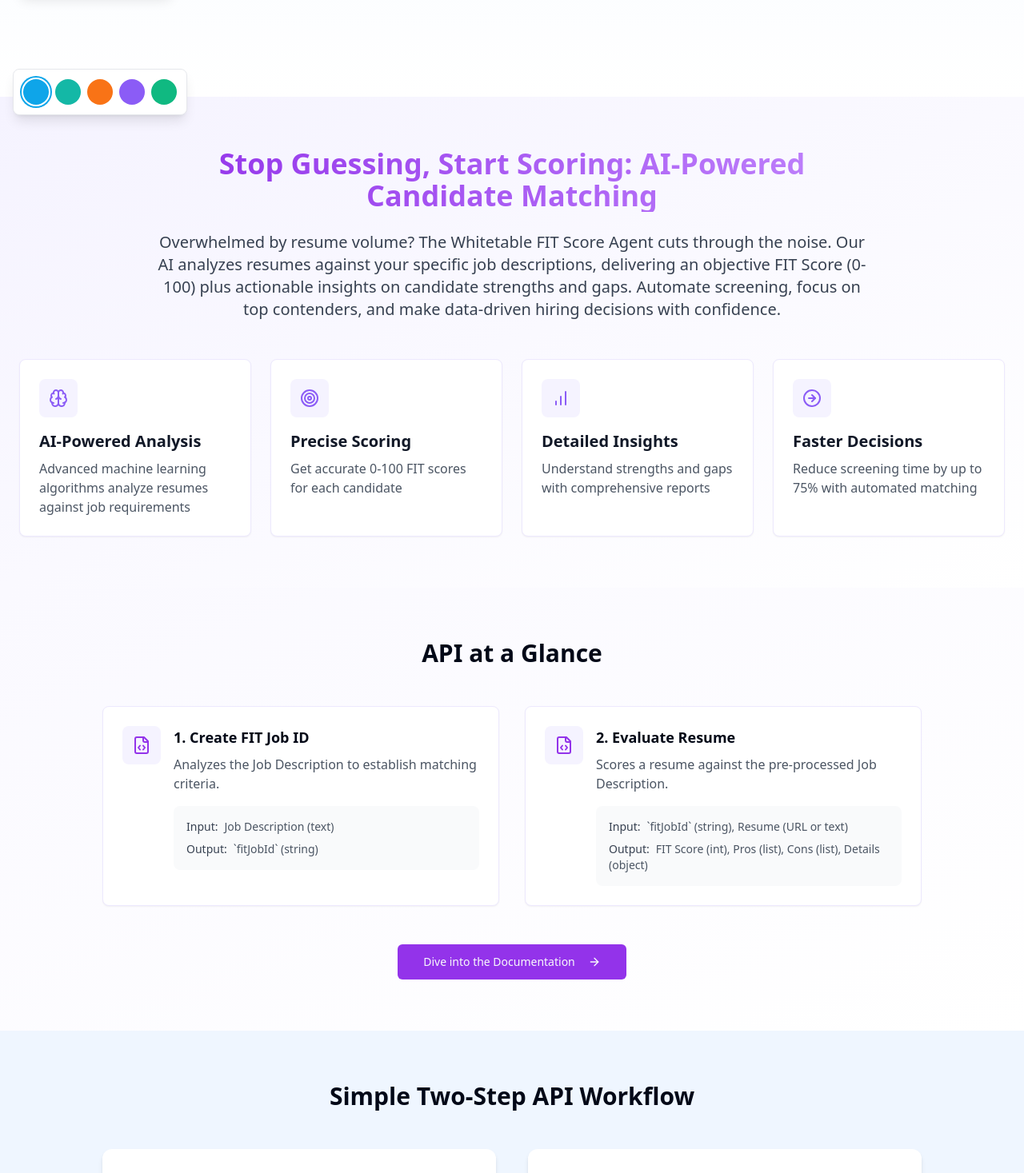
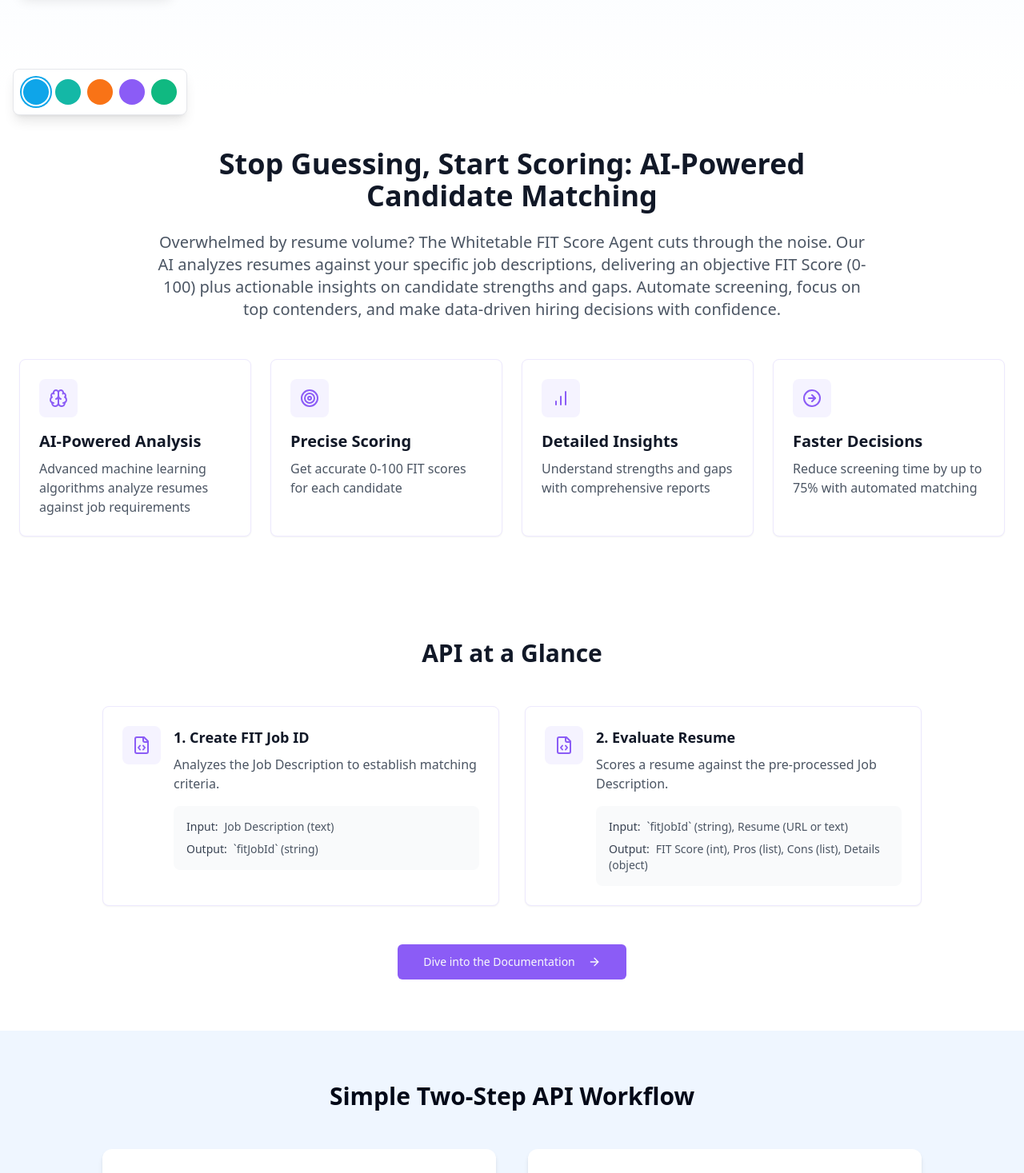
Before and after one commit to kamalkantgupta/temp, a React (Vite) app: page /fit-score-agent in a window 1280 px wide. Shown: the part 640-2107 px from the top of the page at 80% size. Built offline with nearby package versions, Linux system fonts and the light colour scheme.

Commit message:
Refactor: Apply consistent theme to internal pages
Apply the same theme and styling to internal pages as the homepage, including card colors and icon colors. Remove gradients and use a consistent, modern look.

```diff
--- a/src/components/InternalHeroSection.tsx
+++ b/src/components/InternalHeroSection.tsx
@@ -30,7 +30,7 @@ const InternalHeroSection = ({
   children
 }: InternalHeroProps) => {
   return (
-    <section className="w-full py-16 md:py-24 bg-gradient-to-b from-purple-50 to-white dark:from-gray-900 dark:to-gray-950">
+    <section className="w-full py-16 md:py-24 bg-white dark:bg-gray-950">
       <div className="container mx-auto px-4 md:px-6">
         <div className="grid grid-cols-1 md:grid-cols-2 gap-12 items-center">
           <div className="space-y-6 animate-fade-in-up">
@@ -39,10 +39,10 @@ const InternalHeroSection = ({
             >
               {tagText}
             </div>
-            <h1 className="text-4xl md:text-5xl font-bold leading-tight bg-gradient-to-r from-purple-600 to-purple-400 bg-clip-text text-transparent">
+            <h1 className="text-4xl md:text-5xl font-bold leading-tight text-gray-900 dark:text-white">
               {headline}
             </h1>
-            <p className="text-lg md:text-xl text-gray-700 dark:text-gray-300">
+            <p className="text-lg md:text-xl text-gray-600 dark:text-gray-300">
               {subheadline}
             </p>
             <div className="flex flex-wrap gap-4">
@@ -51,7 +51,7 @@ const InternalHeroSection = ({
                 <ArrowRight className="ml-2 h-4 w-4" />
               </Button>
               {secondaryCta && (
-                <Button variant="outline" className="border-purple-300 text-purple-600 hover:bg-purple-50">
+                <Button variant="outline" className="border-purple-200 text-purple-600 hover:bg-purple-50 dark:border-purple-800 dark:text-purple-400 dark:hover:bg-purple-900/20">
                   {secondaryCta.text}
                 </Button>
               )}
--- a/src/components/sections/ApiRequestsOverview.tsx
+++ b/src/components/sections/ApiRequestsOverview.tsx
@@ -25,22 +25,22 @@ const ApiRequestsOverview = ({
   cta,
 }: ApiRequestsOverviewProps) => {
   return (
-    <section className="w-full py-16 bg-gradient-to-br from-purple-50/50 to-white dark:from-gray-900 dark:to-gray-950">
+    <section className="w-full py-16 bg-white dark:bg-gray-950">
       <div className="container mx-auto px-4 md:px-6">
         <div className="text-center mb-12">
-          <h2 className="text-3xl font-bold mb-4">{title}</h2>
+          <h2 className="text-3xl font-bold mb-4 text-gray-900 dark:text-white">{title}</h2>
         </div>
 
         <div className="grid grid-cols-1 md:grid-cols-2 gap-8 max-w-5xl mx-auto">
           {apis.map((api, index) => (
-            <Card key={index} className="overflow-hidden border-purple-100 dark:border-purple-900/50">
+            <Card key={index} className="overflow-hidden border-purple-100 dark:border-purple-900/50 hover:shadow-lg transition-shadow duration-300">
               <CardContent className="p-6">
                 <div className="flex items-start gap-4">
                   <div className="p-3 rounded-lg bg-purple-50 dark:bg-purple-900/30">
-                    <FileCode className="h-6 w-6 text-purple-600 dark:text-purple-400" />
+                    <FileCode className="h-6 w-6 text-purple-500" />
                   </div>
                   <div className="flex-1">
-                    <h3 className="text-lg font-semibold mb-2">{api.name}</h3>
+                    <h3 className="text-lg font-semibold mb-2 text-gray-900 dark:text-white">{api.name}</h3>
                     <p className="text-gray-600 dark:text-gray-300 mb-4">{api.description}</p>
                     <div className="space-y-2 bg-gray-50 dark:bg-gray-900/50 p-4 rounded-lg text-sm">
                       <div>
@@ -62,7 +62,7 @@ const ApiRequestsOverview = ({
         <div className="text-center mt-12">
           <Button
             size="lg"
-            className="bg-purple-600 hover:bg-purple-700"
+            className="bg-purple-500 hover:bg-purple-600"
             asChild
           >
             <a href={cta.link}>
--- a/src/components/sections/OverviewSection.tsx
+++ b/src/components/sections/OverviewSection.tsx
@@ -35,13 +35,13 @@ const OverviewSection = ({
   ];
 
   return (
-    <section className="w-full py-16 bg-gradient-to-br from-purple-50 to-white dark:from-gray-950 dark:to-gray-900">
+    <section className="w-full py-16 bg-white dark:bg-gray-950">
       <div className="container mx-auto px-4 md:px-6">
         <div className="max-w-4xl mx-auto text-center mb-12">
-          <h2 className="text-3xl md:text-4xl font-bold bg-gradient-to-r from-purple-600 to-purple-400 bg-clip-text text-transparent mb-6">
+          <h2 className="text-3xl md:text-4xl font-bold text-gray-900 dark:text-white mb-6">
             {title}
           </h2>
-          <p className="text-lg md:text-xl text-gray-700 dark:text-gray-300 leading-relaxed">
+          <p className="text-lg md:text-xl text-gray-600 dark:text-gray-300 leading-relaxed">
             {description}
           </p>
         </div>
@@ -53,7 +53,7 @@ const OverviewSection = ({
                 <div className="mb-4 bg-purple-50 dark:bg-purple-900/30 p-3 rounded-lg w-12 h-12 flex items-center justify-center">
                   <feature.icon className="h-6 w-6 text-purple-500" />
                 </div>
-                <h3 className="text-xl font-semibold mb-2 text-gray-900 dark:text-gray-100">
+                <h3 className="text-xl font-semibold mb-2 text-gray-900 dark:text-white">
                   {feature.title}
                 </h3>
                 <p className="text-gray-600 dark:text-gray-400">
```
